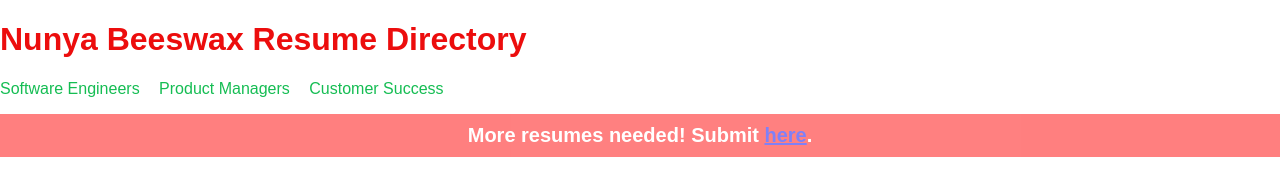
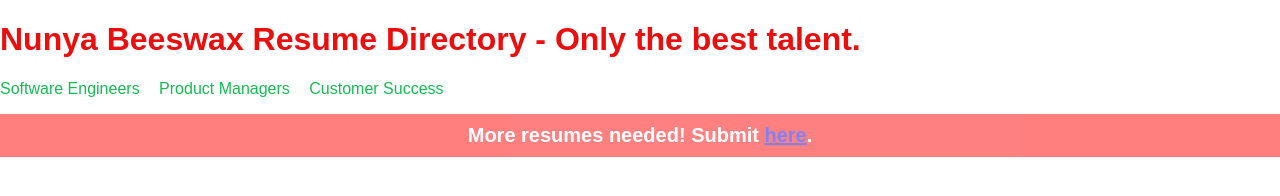
Before and after one commit to randombeeper/JamesFrontEndDev, a website: page resume-directory/index.html in a window 1280 px wide. Drawn offline with Linux system fonts and the light colour scheme.

Commit message:
An update to see how this works

```diff
--- a/resume-directory/index.html
+++ b/resume-directory/index.html
@@ -6,7 +6,7 @@
     <link rel="stylesheet" href="css/styles.css" />
   </head>
   <body>
-    <h1>Nunya Beeswax Resume Directory</h1>
+    <h1>Nunya Beeswax Resume Directory - Only the best talent.</h1>
     <nav>
       <ul>
         <li><a href="software-engineers/index.html">Software Engineers</a></li>
```
Also changed, not shown: .codesandbox/tasks.json, 1 other file.
